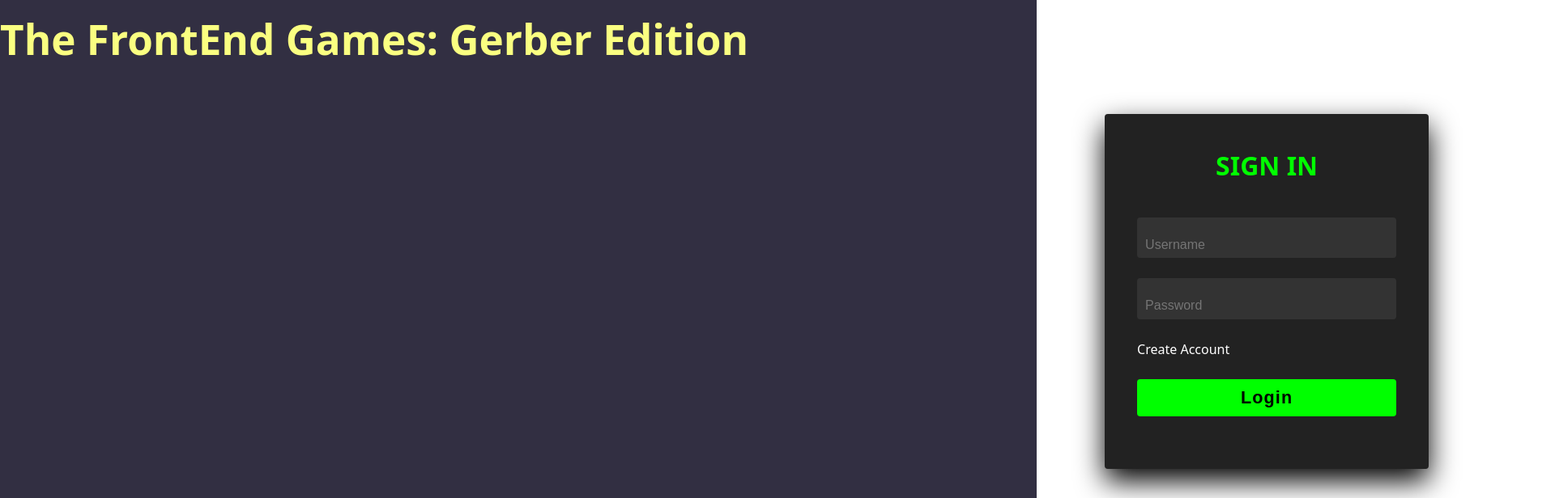
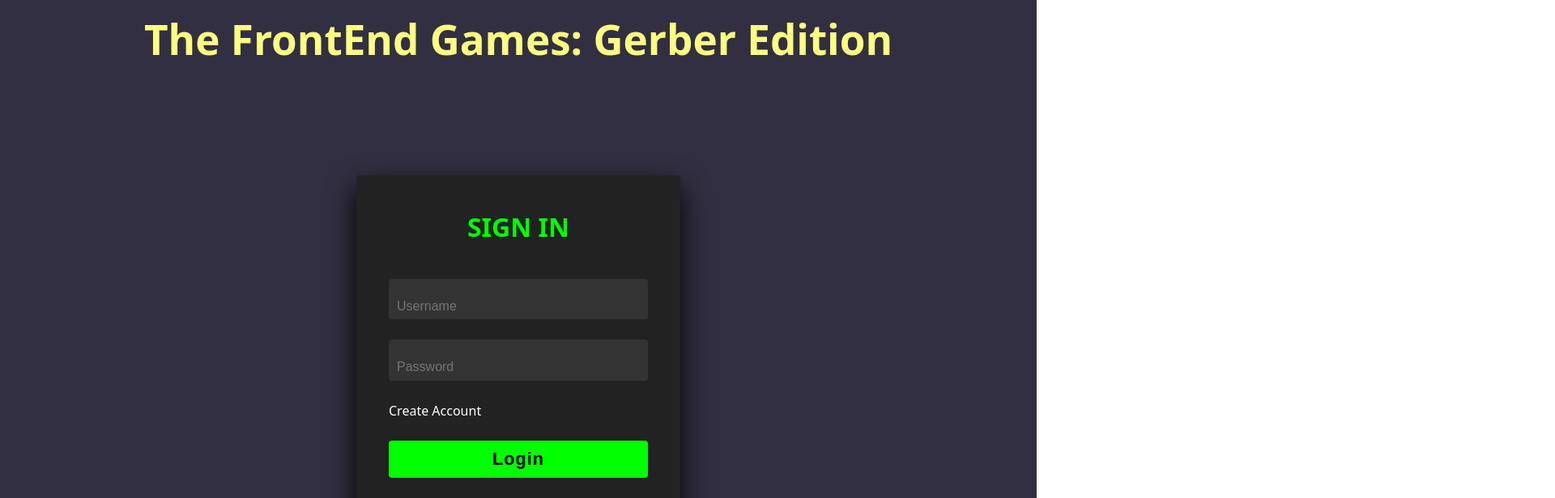
Before and after one commit to christopherjparrett/GerbBenchmark, a React (Vite) app in the folder frontend/: page / in a window 1280 px wide. Shown: the top 616 px of the page at 81% size, 1920 px wide, since content can reach past the window. Built offline with nearby package versions, Linux system fonts and the light colour scheme.

Commit message:
Update App.css

```diff
--- a/frontend/src/App.css
+++ b/frontend/src/App.css
@@ -43,9 +43,8 @@
   color: #888;
 }
 .stretch {
-  min-height: 100vh !important;
-  width: 100% !important;
-  display: flex !important;
+  min-height: 100vh;
+  width: 100%;
   background-color: #322F42 !important;
   color: #FAFF81 !important;
 }
```
